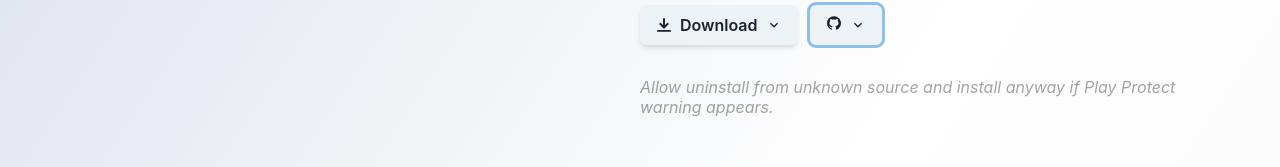
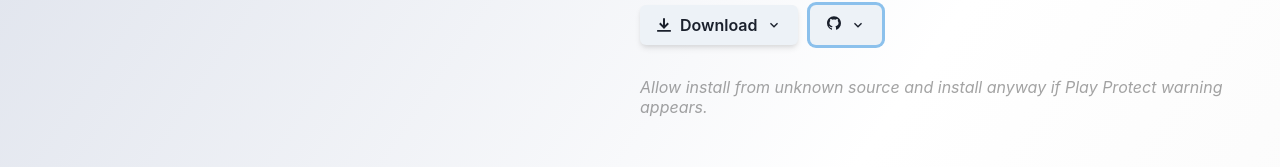
Before and after one commit to farellfaiz/bandung.in-web, a React (Create React App) app: page / in a window 1280 px wide. Shown: the part 468-635 px from the top of the page. Built offline with nearby package versions, Linux system fonts and the light colour scheme.

Commit message:
Fix typo

```diff
--- a/src/App.js
+++ b/src/App.js
@@ -177,7 +177,7 @@ const App = () => {
                 </MenuList>
               </Menu>
             </Box>
-            <Text color='blackAlpha.500' fontStyle='italic' mb={10} size='sm'>Allow uninstall from unknown source and install anyway if Play Protect warning appears.</Text>
+            <Text color='blackAlpha.500' fontStyle='italic' mb={10} size='sm'>Allow install from unknown source and install anyway if Play Protect warning appears.</Text>
           </Box>
         </Box>
         <Box>
```
